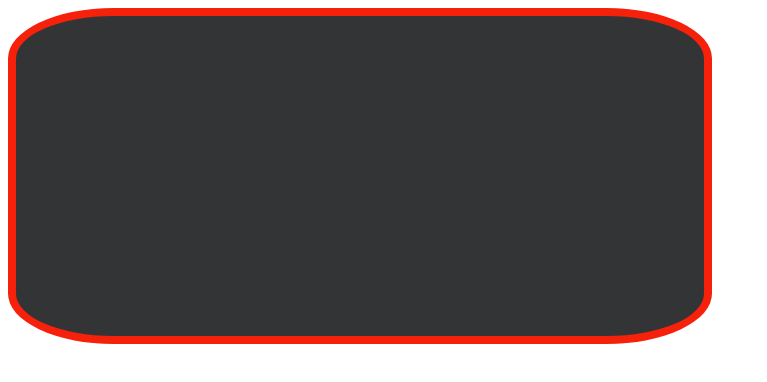
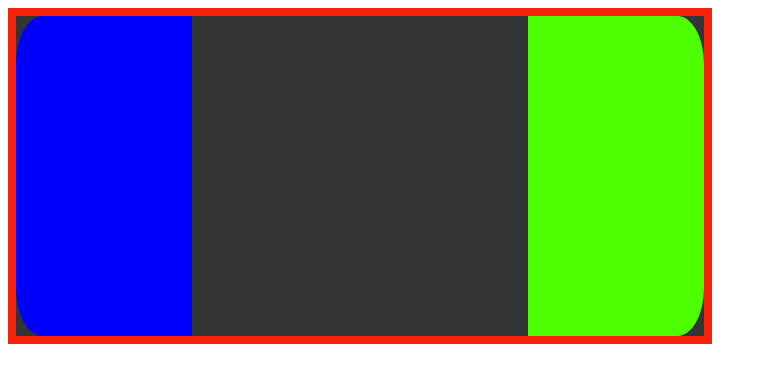
Before and after one commit to LeandroTissera/lt_0823_retoConsola, a plain HTML site: page index.html in a window 1280 px wide. Shown: the whole page, without its empty margins (0-767 px from the left). Drawn offline with Linux system fonts and the light colour scheme.

Commit message:
feat: Continuo editando codigo para la funcionalidad del proyecto, además comienzo los primeros estilos de mi consola.

```diff
--- a/index.html
+++ b/index.html
@@ -12,10 +12,8 @@
 
   <div id="borde-exterior">
 
-    <!-- Se divide la consola en tres partes -->
+    <!-- Se divide la consola en tres partes (parte1) -->
     <div id="izquierda">
-      <div id="derecha">
-        <div id="fondogris">
 
       <div id="lado-izquierdo">
 
@@ -34,7 +32,10 @@
         <div id="parlante"></div>
 
       </div>
+    </div>
 
+    <!-- Se divide la consola en tres partes (parte2) -->
+    <div id="derecho">
       <div id="lado-derecho">
 
         <!-- botones superiores lado rojo -->
@@ -58,14 +59,17 @@
           <div id="select"></div>
           <div id="sp"></div>
         </div>
-
+      </div>
     </div>
 
+    <!-- Se divide la consola en tres partes (parte3) -->
+    <div id="centro">
       <div id="pantalla">
 
         <div id="marcodoble"></div>
         <div id="marcoancho"></div>
         <div id="imagen"></div>
+      </div>
 
     </div>
 
--- a/style.css
+++ b/style.css
@@ -4,6 +4,28 @@
     height: 20em; /* Altura del rectángulo */
     background-color: #333435;
     border: 0.5em solid #f5210a;
-    border-radius: 15%;
+    display: flex;
+    }
+
+#izquierda {
+    width: 11em;
+    height: 20em;
+    background-color: blue;
+    border-top-left-radius: 15%;
+    border-bottom-left-radius: 15%;
+}
+#derecho {
+    width: 11em;
+    height: 20em;
+    background-color: rgb(77, 255, 0);
+    border-top-right-radius: 15%;
+    border-bottom-right-radius: 15%;
+    margin-left: auto;
+
+
 
 }
+
+#centro {
+
+}
```
Lines whose indentation alone changed are shown as unchanged.
